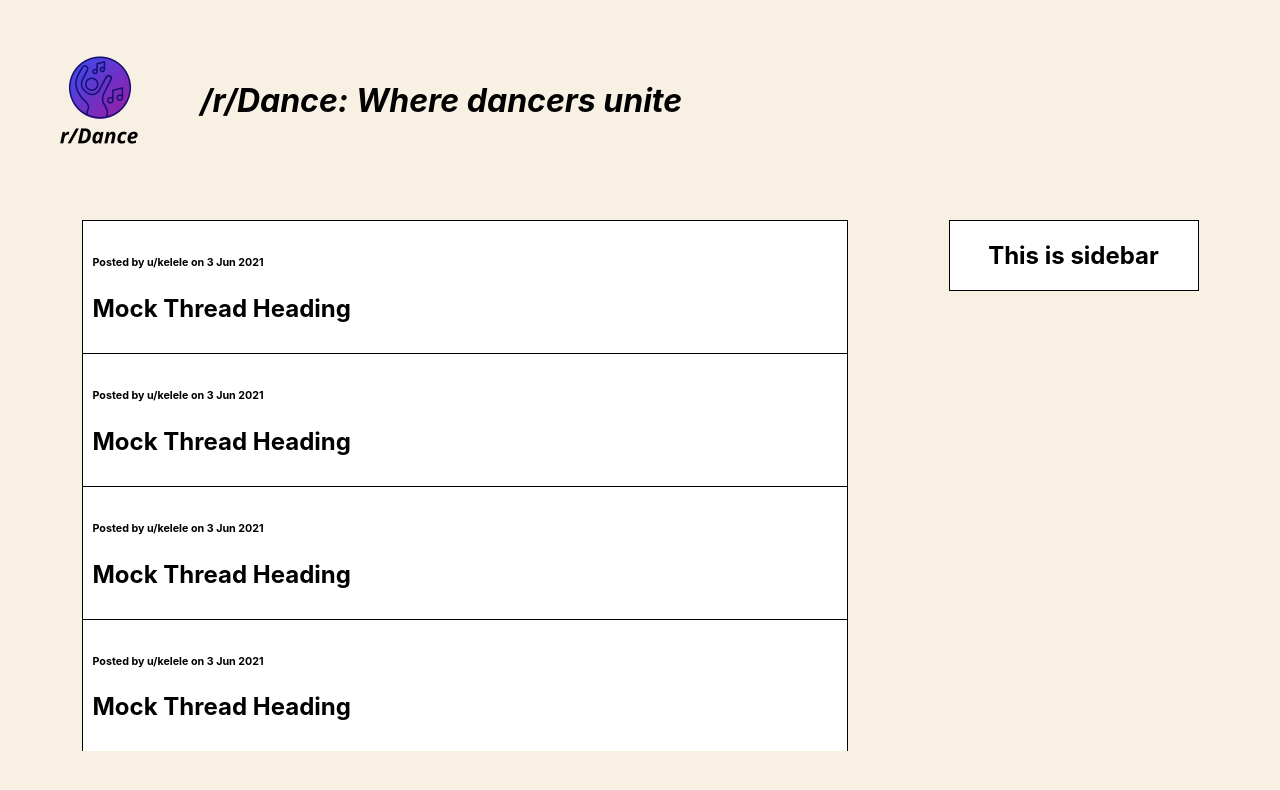
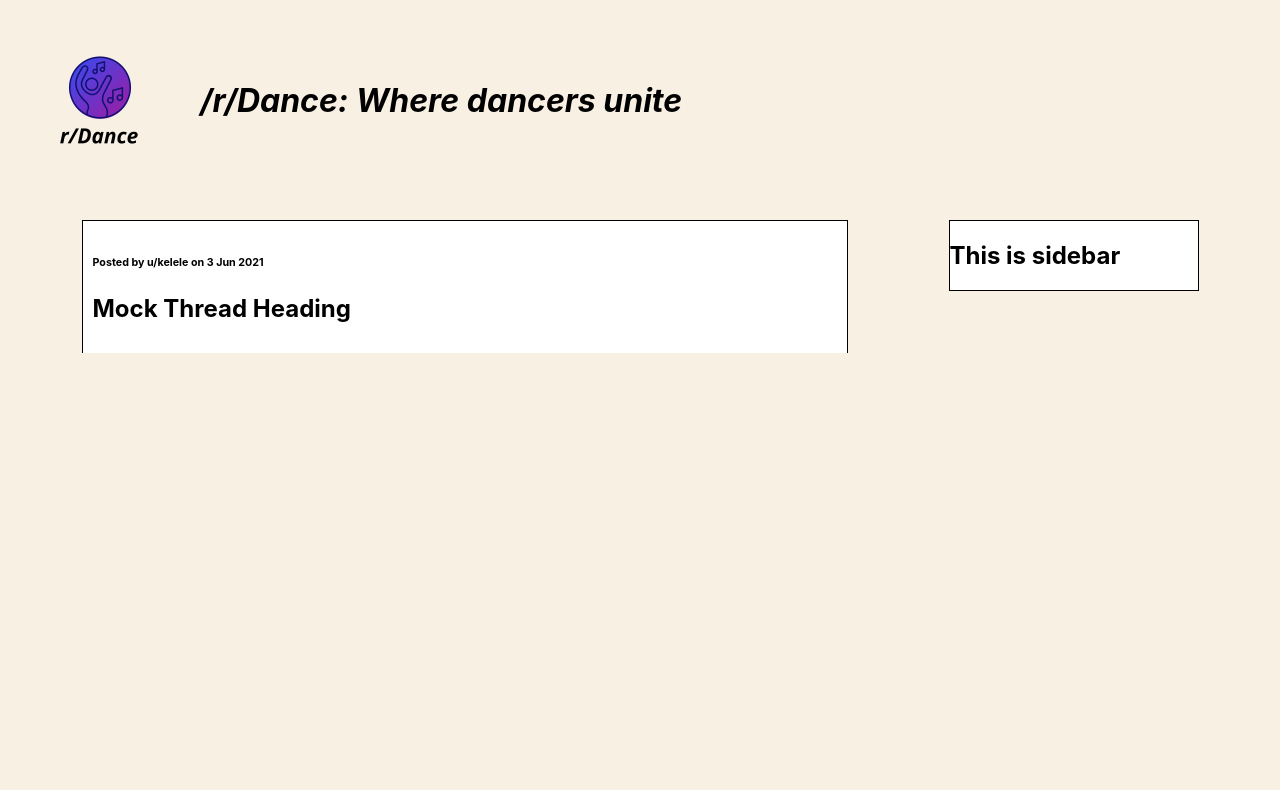
Before and after one commit to mgiang2015/CraterFrontEndProject, a React (Create React App) app in the folder reddit-inspired-frontend/: page / in a window 1280 px wide. Shown: the top 790 px of the page. Built offline with nearby package versions, Linux system fonts and the light colour scheme.

Commit message:
Refactor code to sepparate components out entirely

```diff
--- a/reddit-inspired-frontend/src/App.css
+++ b/reddit-inspired-frontend/src/App.css
@@ -1,5 +1,46 @@
-.App {
-  text-align: center;
+body {
+  background-color: #F8F0E3;
+}
+
+.header {
+  display: flex;
+  flex-direction: row;
+  justify-content: flex-start;
+  align-items: center;
+}
+
+.main-container {
+  display: flex;
+  flex-direction: row;
+  justify-content: space-around;
+  align-items: flex-start;
+  padding: 20px;
+}
+
+.thread-container {
+  width: 60%;
+  display: flex;
+  flex-direction: column;
+  justify-content: flex-start;
+  align-items: flex-start;
+}
+
+.thread {
+  width: 100%;
+  text-align: left;
+  border-style: solid;
+  border-color: black;
+  border-width: 1px 1px 0px 1px;
+  padding: 10px;
+  background-color: white;
+}
+
+.sidebar {
+  width: 20%;
+  border-style: solid;
+  border-color: black;
+  border-width: 1px 1px 1px 1px;
+  background-color: white;
 }
 
 .App-logo {
--- a/reddit-inspired-frontend/src/App.js
+++ b/reddit-inspired-frontend/src/App.js
@@ -1,8 +1,11 @@
 // react-datetime library to implement time
 // import Datetime from 'react-datetime'; // a bit buggy now
-import logo from './resources/images/logo200x200.png';
 import './App.css';
 import React from 'react';
+
+// import other components
+import Header from './components/Header'
+import MainContent from './components/MainContent'
 
 function App() {
   return (
@@ -13,114 +16,4 @@ function App() {
   );
 }
 
-
-class Header extends React.Component {
-  render() {
-    return (
-    <div className="header">
-      <img src={logo} alt="Logo"/>
-      <h1><i>/r/Dance: Where dancers unite</i></h1>
-    </div>
-    );
-  }
-}
-
-class MainContent extends React.Component {
-  render() {
-    return (
-    <div className="main-container">
-      <ThreadContainer />
-      <SideBar />
-    </div>
-    );
-  }
-}
-
-class ThreadContainer extends React.Component {
-  render() {
-    return (
-    <div className="thread-container">
-      <Thread />
-      <Thread />
-      <Thread />
-      <Thread />
-    </div>
-    );
-  }
-}
-
-class SideBar extends React.Component {
-  render() {
-    return (
-    <div class="sidebar">
-      <h2>This is sidebar</h2>
-    </div>
-    );
-  }
-}
-
-class Thread extends React.Component {
-  render() {
-    const dateString = "3 Jun 2021"; // temporary hard code
-    return (
-    <div className="thread">
-      <PostInformation className="thread-information" author="kelele" date={dateString}/>
-      <h2>Mock Thread Heading</h2>
-    </div>
-    );
-  }
-}
-
-class PostInformation extends React.Component {
-  render() {
-    const infoString = "Posted by u/" + this.props.author + " on " + this.props.date;
-    return (
-    <div>
-      <h6>{infoString}</h6>
-    </div>
-    );
-  }
-}
-
-/*
-class NavBar extends React.Component {
-
-}
-
-*/
 export default App;
-
-
-
-
-
-
-
-
-
-
-
-
-
-/*
-function App() {
-  return (
-    <div className="App">
-      <header className="App-header">
-        <img src={logo} className="App-logo" alt="logo" />
-        <p>
-          Edit <code>src/App.js</code> and save to reload.
-        </p>
-        <a
-          className="App-link"
-          href="https://reactjs.org"
-          target="_blank"
-          rel="noopener noreferrer"
-        >
-          Learn React
-        </a>
-      </header>
-    </div>
-  );
-}
-*/
--- /dev/null
+++ b/reddit-inspired-frontend/src/components/Header.js
@@ -0,0 +1,15 @@
+import React from 'react';
+import logo from '../resources/images/logo200x200.png';
+
+class Header extends React.Component {
+  render() {
+    return (
+    <div className="header">
+      <img src={logo} alt="Logo"/>
+      <h1><i>/r/Dance: Where dancers unite</i></h1>
+    </div>
+    );
+  }
+}
+
+export default Header;
--- /dev/null
+++ b/reddit-inspired-frontend/src/components/MainContent.js
@@ -0,0 +1,16 @@
+import React from 'react';
+import ThreadContainer from './ThreadContainer';
+import Sidebar from './Sidebar'
+
+class MainContent extends React.Component {
+  render() {
+    return (
+    <div className="main-container">
+      <ThreadContainer />
+      <Sidebar />
+    </div>
+    );
+  }
+}
+
+export default MainContent;
--- /dev/null
+++ b/reddit-inspired-frontend/src/components/PostInformation.js
@@ -0,0 +1,14 @@
+import React from 'react';
+
+class PostInformation extends React.Component {
+  render() {
+    const infoString = "Posted by u/" + this.props.author + " on " + this.props.date;
+    return (
+    <div>
+      <h6>{infoString}</h6>
+    </div>
+    );
+  }
+}
+
+export default PostInformation;
--- /dev/null
+++ b/reddit-inspired-frontend/src/components/Sidebar.js
@@ -0,0 +1,13 @@
+import React from 'react';
+
+class Sidebar extends React.Component {
+  render() {
+    return (
+    <div class="sidebar">
+      <h2>This is sidebar</h2>
+    </div>
+    );
+  }
+}
+
+export default Sidebar;
--- /dev/null
+++ b/reddit-inspired-frontend/src/components/Thread.js
@@ -0,0 +1,16 @@
+import React from 'react';
+import PostInformation from './PostInformation';
+
+class Thread extends React.Component {
+  render() {
+    const dateString = "3 Jun 2021"; // temporary hard code
+    return (
+    <div className="thread">
+      <PostInformation className="thread-information" author="kelele" date={dateString}/>
+      <h2>Mock Thread Heading</h2>
+    </div>
+    );
+  }
+}
+
+export default Thread;
--- /dev/null
+++ b/reddit-inspired-frontend/src/components/ThreadContainer.js
@@ -0,0 +1,14 @@
+import React from 'react';
+import Thread from './Thread'
+
+class ThreadContainer extends React.Component {
+  render() {
+    return (
+    <div className="thread-container">
+      <Thread />
+    </div>
+    );
+  }
+}
+
+export default ThreadContainer;
--- a/reddit-inspired-frontend/src/index.css
+++ b/reddit-inspired-frontend/src/index.css
@@ -11,48 +11,3 @@ code {
   font-family: source-code-pro, Menlo, Monaco, Consolas, 'Courier New',
     monospace;
 }
-
-body {
-  background-color: #F8F0E3;
-}
-
-.header {
-  display: flex;
-  flex-direction: row;
-  justify-content: flex-start;
-  align-items: center;
-}
-
-.main-container {
-  display: flex;
-  flex-direction: row;
-  justify-content: space-around;
-  align-items: flex-start;
-  padding: 20px;
-}
-
-.thread-container {
-  width: 60%;
-  display: flex;
-  flex-direction: column;
-  justify-content: flex-start;
-  align-items: flex-start;
-}
-
-.thread {
-  width: 100%;
-  text-align: left;
-  border-style: solid;
-  border-color: black;
-  border-width: 1px 1px 0px 1px;
-  padding: 10px;
-  background-color: white;
-}
-
-.sidebar {
-  width: 20%;
-  border-style: solid;
-  border-color: black;
-  border-width: 1px 1px 1px 1px;
-  background-color: white;
-}
```
Also changed, not shown: reddit-inspired-frontend/src/SideBar.js (added), reddit-inspired-frontend/src/ThreadContainer.js (added).
